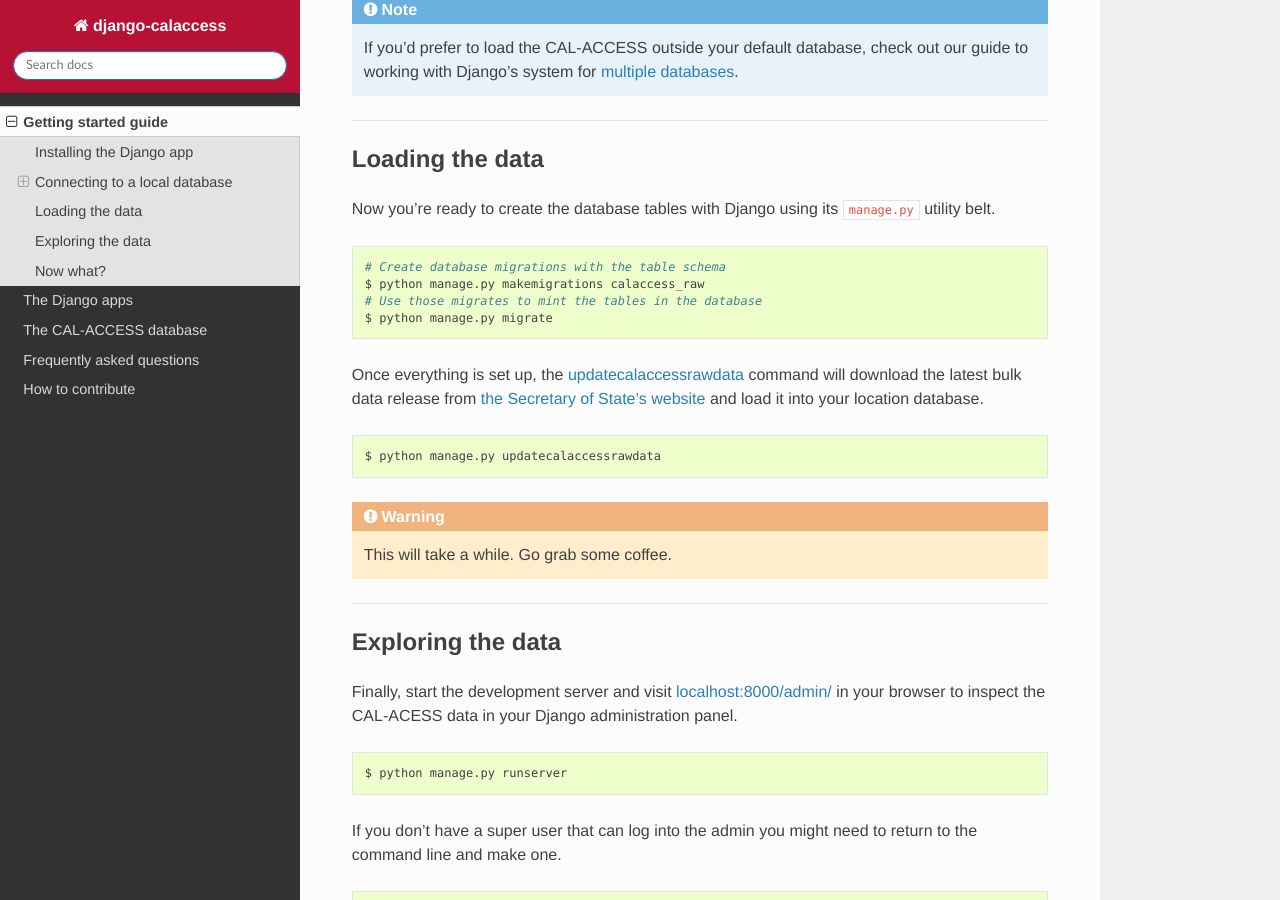
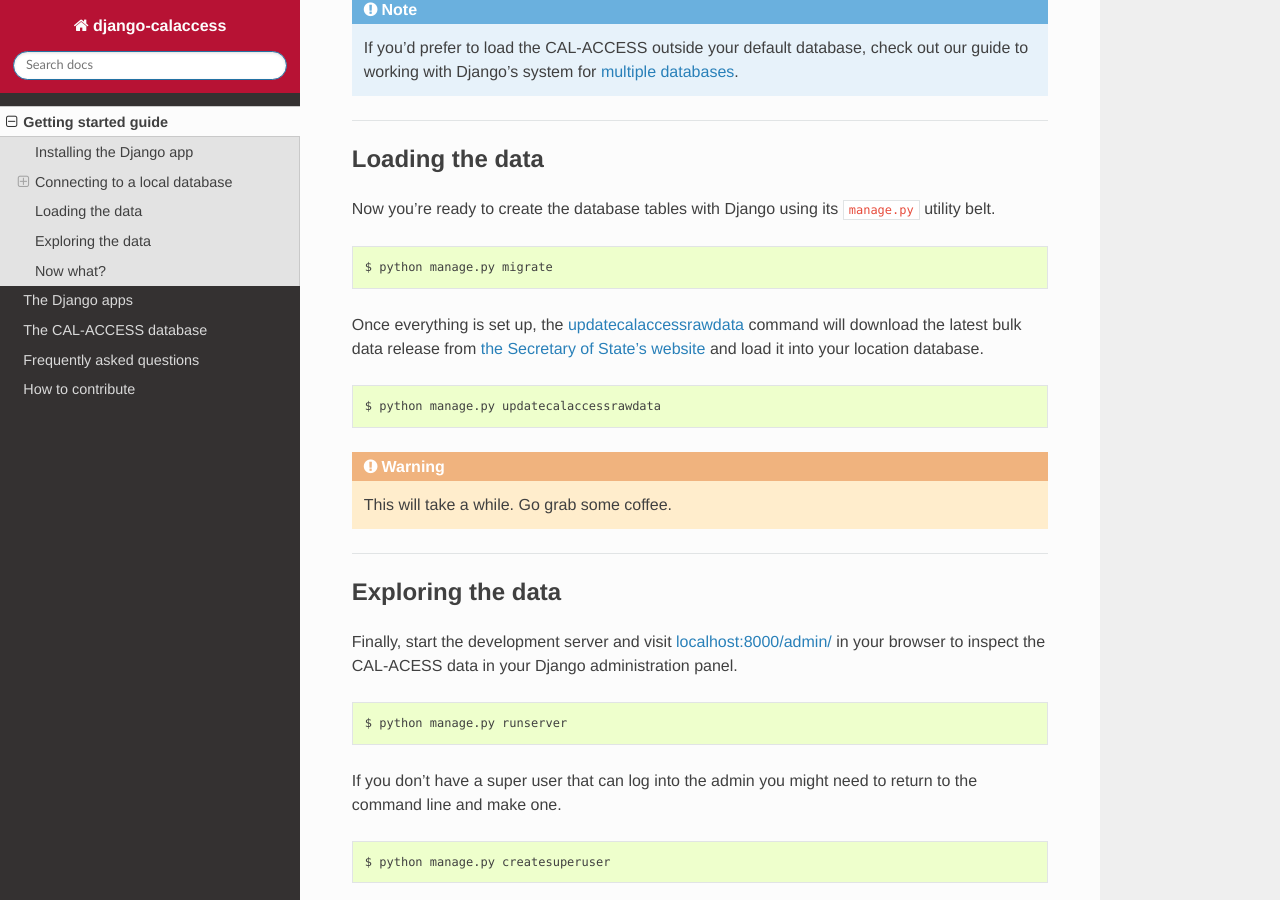
Before and after one commit to palewire/django-calaccess-technical-documentation, a Sphinx documentation site: the page built from docs/howtouseit.rst, in a window 1280 px wide and 900 px high, scrolled down 2598 px. Built offline with Sphinx 7.4.7 and the Read the Docs theme 2.0.0, drawn with Linux system fonts in a browser that asks for light colours.

Commit message:
Remove makemigrations instructions

```diff
--- a/docs/contribute/devs.rst
+++ b/docs/contribute/devs.rst
@@ -122,9 +122,6 @@ Now create the tables and get to work.
 
 .. code-block:: bash
 
-    # Create database migrations with the table schema
-    $ python manage.py makemigrations calaccess_raw
-    # Use those migrates to mint the tables in the database
     $ python manage.py migrate
 
 Once everything is set up, the :ref:`updatecalaccessrawdata` command will download the latest
--- a/docs/howtouseit.rst
+++ b/docs/howtouseit.rst
@@ -138,9 +138,6 @@ Now you're ready to create the database tables with Django using its ``manage.py
 
 .. code-block:: sh
 
-    # Create database migrations with the table schema
-    $ python manage.py makemigrations calaccess_raw
-    # Use those migrates to mint the tables in the database
     $ python manage.py migrate
 
 Once everything is set up, the :ref:`updatecalaccessrawdata` command will download the latest
```
